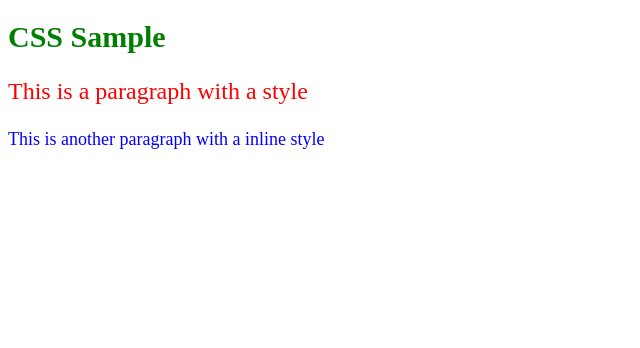
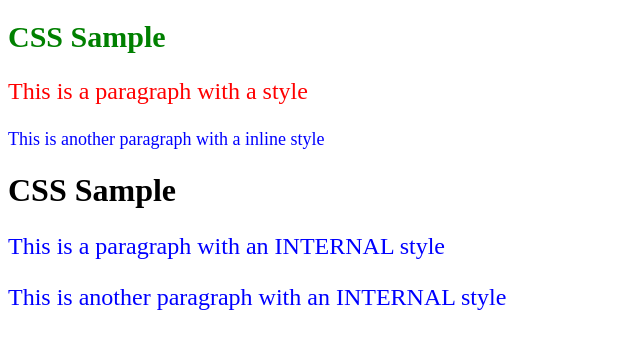
Before and after one commit to AdrielleRivera/CSS-Foundation-Training, a plain HTML site: page index.html in a window 1280 px wide. Shown: the whole page, without its empty margins (0-640 px from the left). Drawn offline with Linux system fonts and the light colour scheme.

Commit message:
Update index.html

```diff
--- a/index.html
+++ b/index.html
@@ -1,12 +1,25 @@
 <!DOCTYPE html>
 <html>
 <head>
+  <meta charset="UTF-8">
+  <meta name="viewport" content="width=device-width,initial-scale=1">
 	<title>CSS Sample</title>
+  <style>
+    p {
+      color: blue;
+      font-size: 24px;
+    }
+
+  </style>
 </head>
 <body>
 	<h1 style="color: green; font-size: 30px;">CSS Sample</h1>
 		<p style="color: red; font-size: 24px;">This is a paragraph with a style</p>
   	<p style="color: blue; font-size: 18px;">This is another paragraph with a inline style</p>
 
+  <h1>CSS Sample</h1>
+  <p>This is a paragraph with an INTERNAL style</p>
+  <p>This is another paragraph with an INTERNAL style</p>
+
 </body>
 </html>
```
